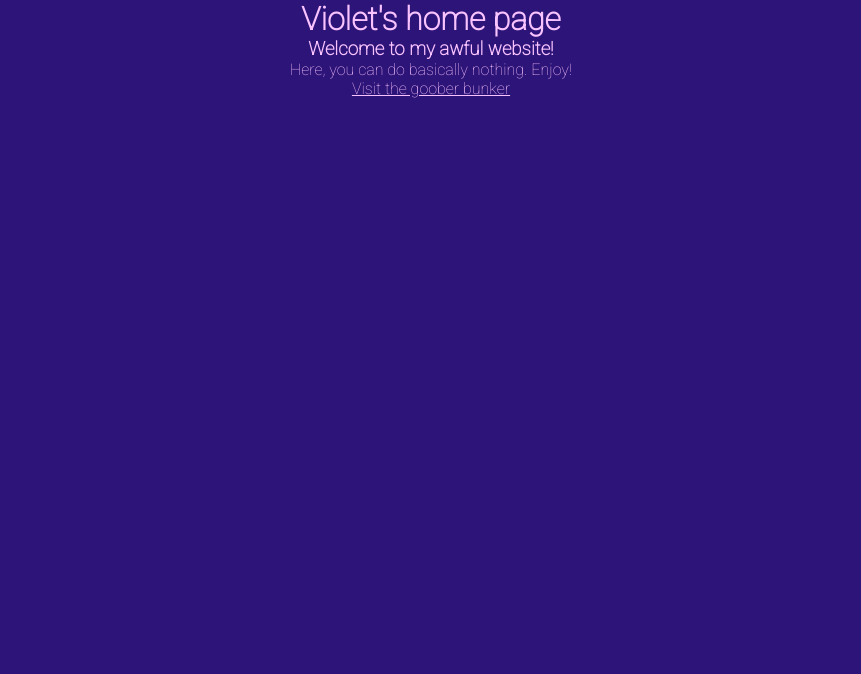
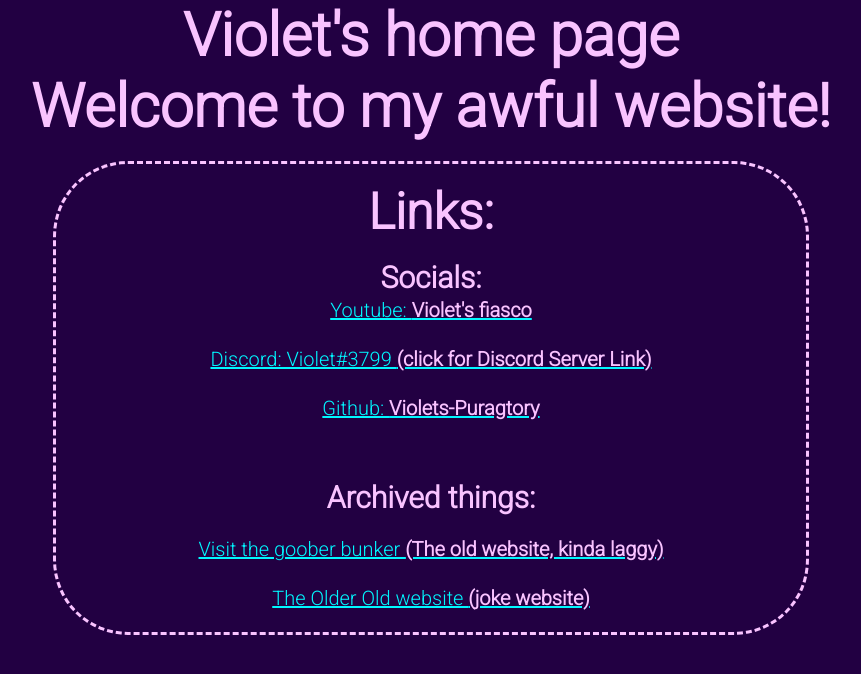
Before and after one commit to Violets-puragtory/Violets-Old-Purgatory, a plain HTML site: page index.html in a window 1280 px wide. Shown: the whole page, without its empty margins (209-1070 px from the left). Drawn offline with Linux system fonts and the light colour scheme.

Commit message:
gwa again help

```diff
--- a/index.html
+++ b/index.html
@@ -10,11 +10,27 @@
     <h1>Violet's home page</h1>
 
     <h3>Welcome to my awful website!</h3>
+<br>
+    <div class="linkdiv">
+        <br>
+        <h2 style="font-size: 50px;">Links: </h2>
+        <br>
+        <h3 style="font-size: 30px;">Socials:</h3>
 
-    <p>Here, you can do basically nothing. Enjoy!</p>
 
-    <div>
-        <a href="./The Goober Bunker/index.html">Visit the goober bunker</a>
+        <a href="https://www.youtube.com/channel/UChcrBJNJLZucy3TPyGyAY2g">Youtube: <b>Violet's fiasco</b></a><br><br>
+        <a href="./The Goober Bunker/Pranked/Youre pranked.html">Discord: Violet#3799 <b>(click for Discord Server Link)</b></a><br><br>
+        <a href="https://github.com/Violets-puragtory/">Github: <b>Violets-Puragtory</b></a><br> <br>
+
+        <br><br>
+        <h3 style="font-size: 30px;">Archived things:</h3>
+        <br>
+        <a href="./The Goober Bunker/index.html">Visit the goober bunker  <b>(The old website, kinda laggy)</b></a><br>
+        <br>
+        <a href="./The Goober Bunker/Archive/Old Website/Violets-puragtory.github.io-main/index.html">The Older Old website <b>(joke website)</b></a>
+
+
+        <br><br>
     </div>
 
 </body>
--- a/style.css
+++ b/style.css
@@ -1,7 +1,7 @@
-@import url('https://fonts.googleapis.com/css2?family=Comic+Neue:ital,wght@1,300&family=Roboto:wght@100&display=swap');
+@import url('https://fonts.googleapis.com/css2?family=Roboto:wght@300&display=swap');
 
 body {
-    background-color: rgb(45, 20, 120);
+    background-color: rgb(34, 0, 66);
 }
 
 * {
@@ -11,6 +11,24 @@
     font-family: "Roboto", Verdana, Geneva, Tahoma, sans-serif;
 }
 
+h1, h2, h3, h4, h5, h6 {
+    font-size: 60px
+}
+
+a {
+    color:rgb(0, 247, 255);
+}
+
+p, a {
+    font-size: 20px;
+    line-height: 30px;
+}
+
 div {
+    border-radius: 75px;
+    border-style:dashed;
+}
 
+.linkdiv {
+    width: 750px;
 }
```
Also changed, not shown: The Goober Bunker/index.html (+0 -6 lines).
